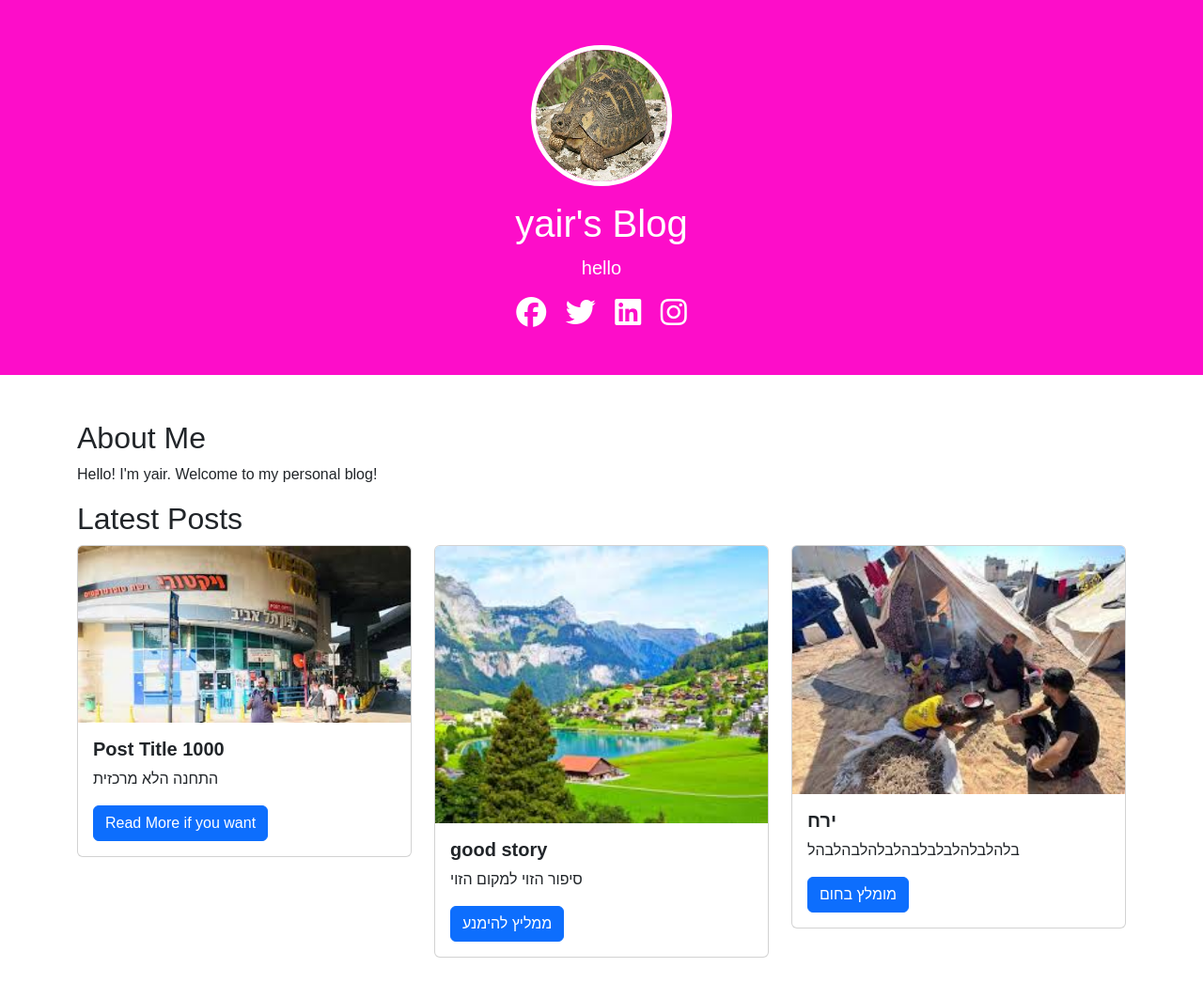
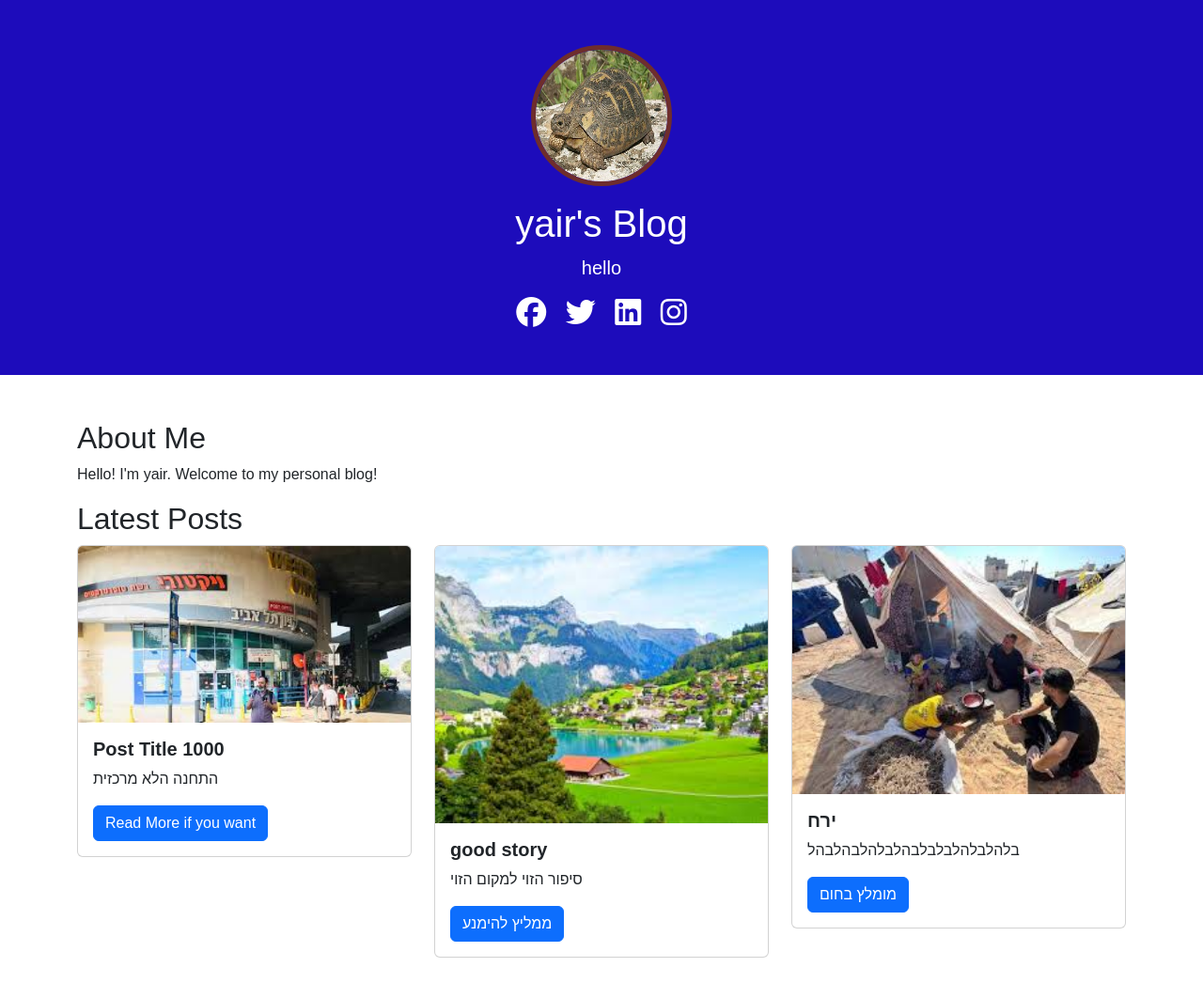
Before and after one commit to yairlevenberg/Blog-leason, a website: page public/index.html in a window 1280 px wide. Shown: the top 1046 px of the page at 94% size. Drawn offline with nearby package versions, Linux system fonts and the light colour scheme; a script that the page names is missing.

Commit message:
עיצוב

```diff
--- a/public/styles.css
+++ b/public/styles.css
@@ -3,11 +3,11 @@ body {
 }
 
 header {
-    background-color: #fd0dc9;
+    background-color: #1d0cbb;
 }
 
 header img {
-    border: 5px solid white;
+    border: 5px solid rgb(110, 45, 45);
 }
 
 header h1 {
@@ -21,7 +21,7 @@ header p.lead {
 }
 
 .social-links a {
-    color: white;
+    color: rgb(23, 133, 126);
     transition: color 0.3s;
 }
 
```
